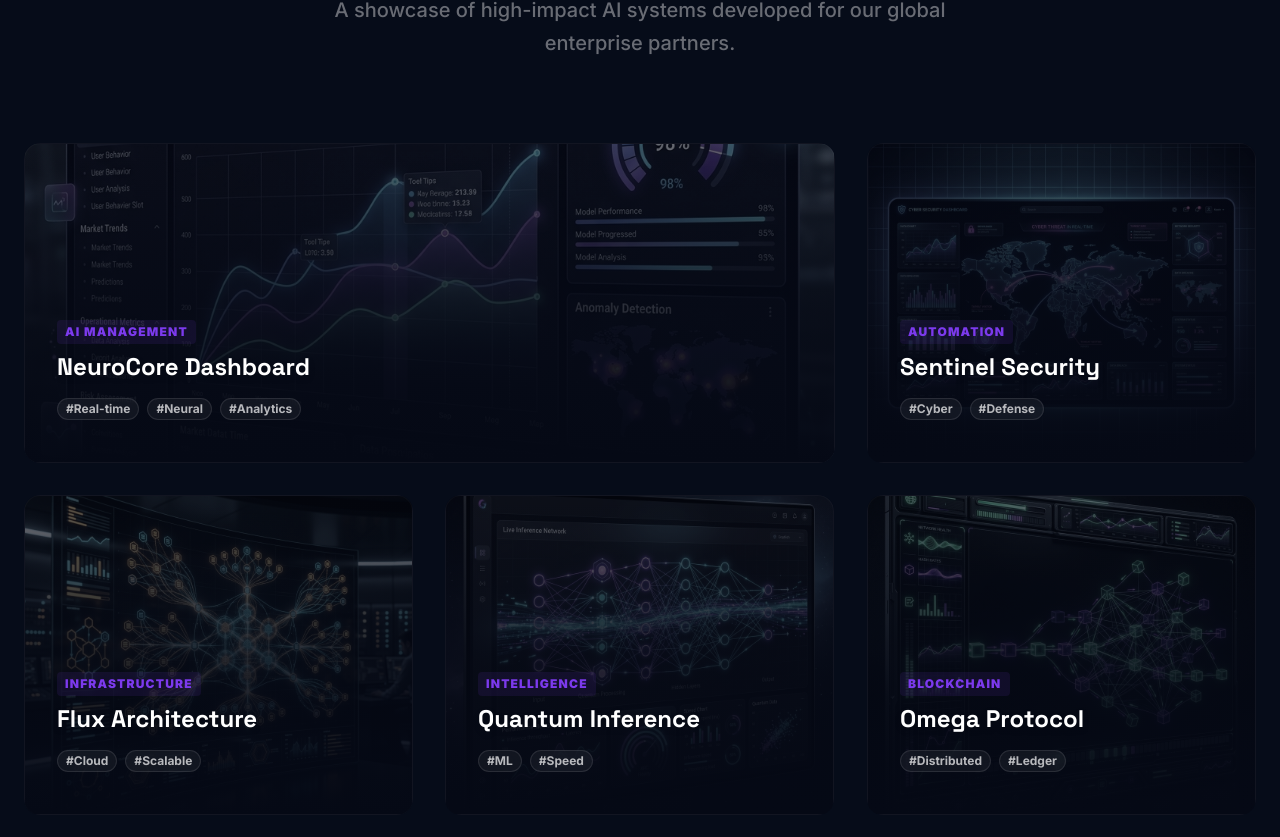
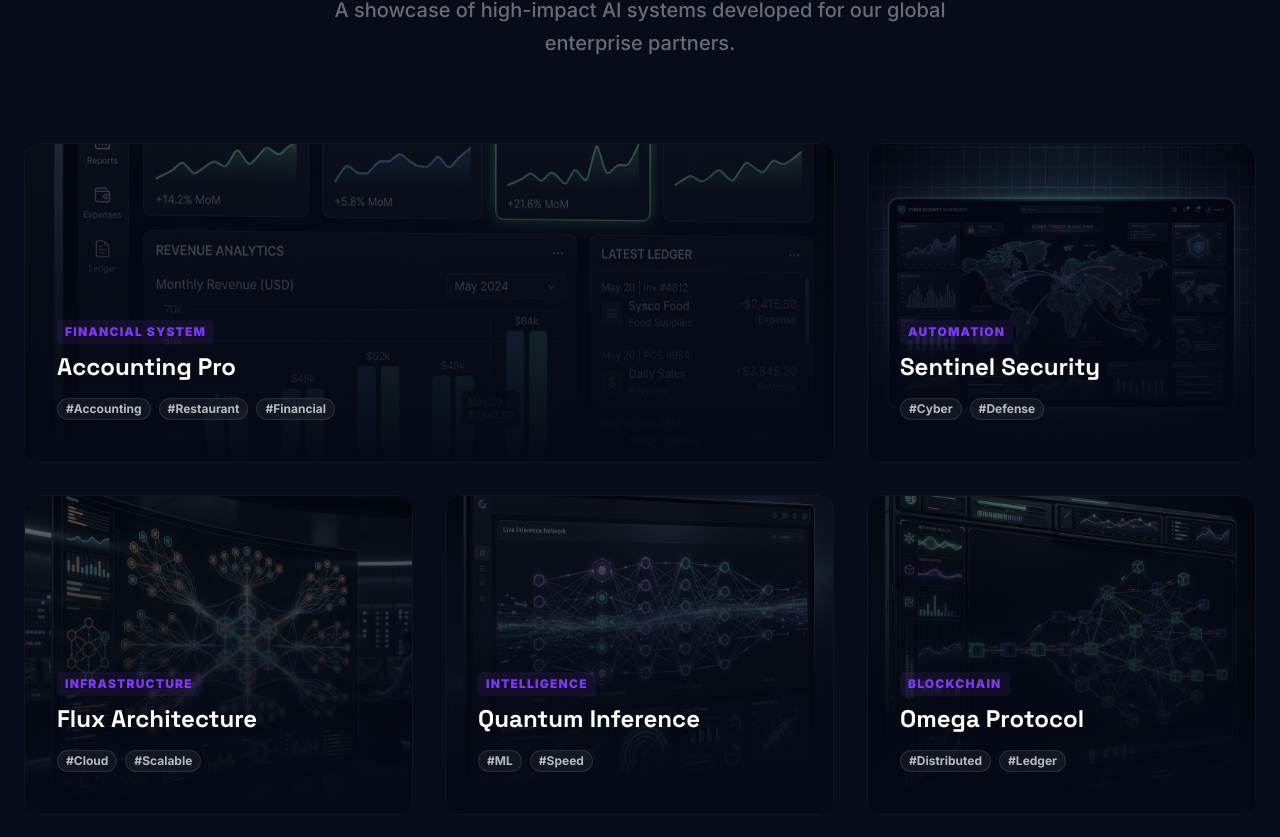
Before and after one commit to tarekbalosh/corelogic-systems, a Next.js app: page / in a window 1280 px wide. Shown: the part 2433-3270 px from the top of the page. Built offline with nearby package versions, Linux system fonts and the light colour scheme.

Commit message:
Update portfolio with Accounting Pro project and redirect link

```diff
--- a/components/portfolio-masonry.tsx
+++ b/components/portfolio-masonry.tsx
@@ -3,6 +3,7 @@
 import React from "react";
 import Image from "next/image";
 import { motion } from "framer-motion";
+import Link from "next/link";
 import Tilt from "react-parallax-tilt";
 import { SectionTitle } from "./section-title";
 import { staggerContainer, fadeInUp } from "@/lib/animations";
@@ -10,10 +11,11 @@ import { NeonButton } from "./neon-button";
 
 const projects = [
   {
-    title: "NeuroCore Dashboard",
-    category: "AI Management",
-    image: "/portfolio_dashboard.png",
-    tags: ["Real-time", "Neural", "Analytics"],
+    title: "Accounting Pro",
+    category: "Financial System",
+    image: "/accounting_pro_dashboard.png",
+    tags: ["Accounting", "Restaurant", "Financial"],
+    link: "https://account-systems.vercel.app/login",
     span: "col-span-2 md:col-span-2",
   },
   {
@@ -82,6 +84,7 @@ export const PortfolioMasonry = () => {
               whileHover={{ y: -10 }}
               className={project.span}
             >
+              <Link href={project.link || "#"} className="block h-full w-full">
                 <Tilt
                   tiltMaxAngleX={8}
                   tiltMaxAngleY={8}
@@ -123,6 +126,7 @@ export const PortfolioMasonry = () => {
                       </div>
                   </div>
                 </Tilt>
+              </Link>
             </motion.div>
           ))}
         </motion.div>
```
Also changed, not shown: public/accounting_pro_dashboard.png (added). Lines whose indentation alone changed are shown as unchanged.
